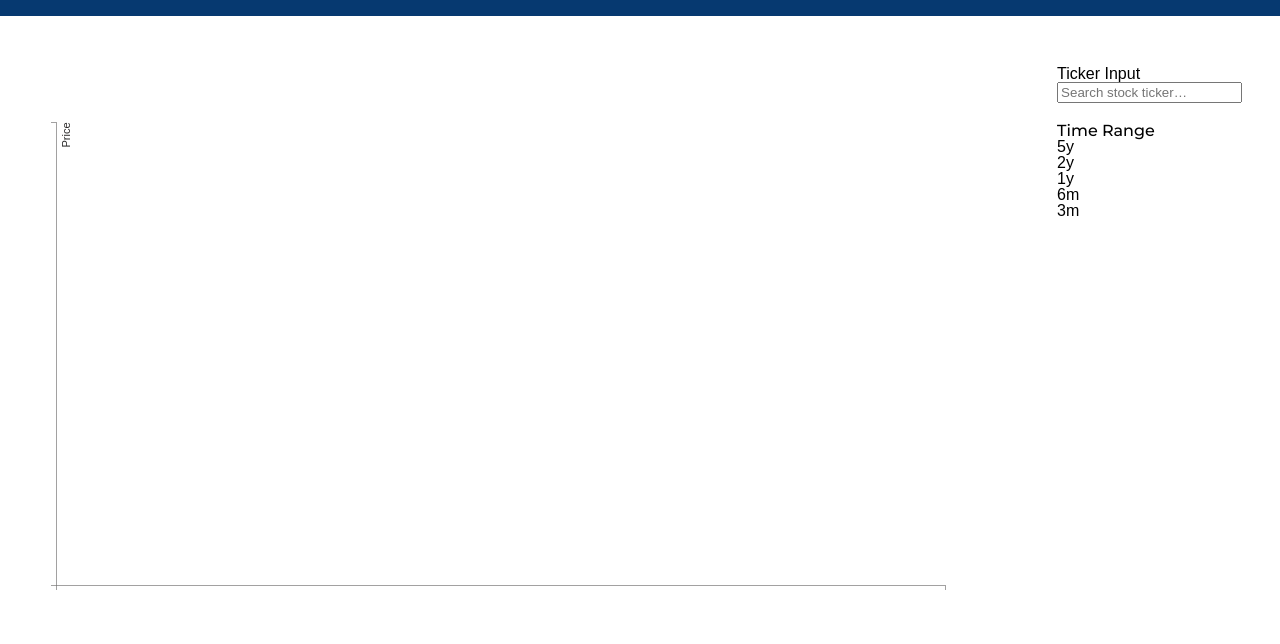
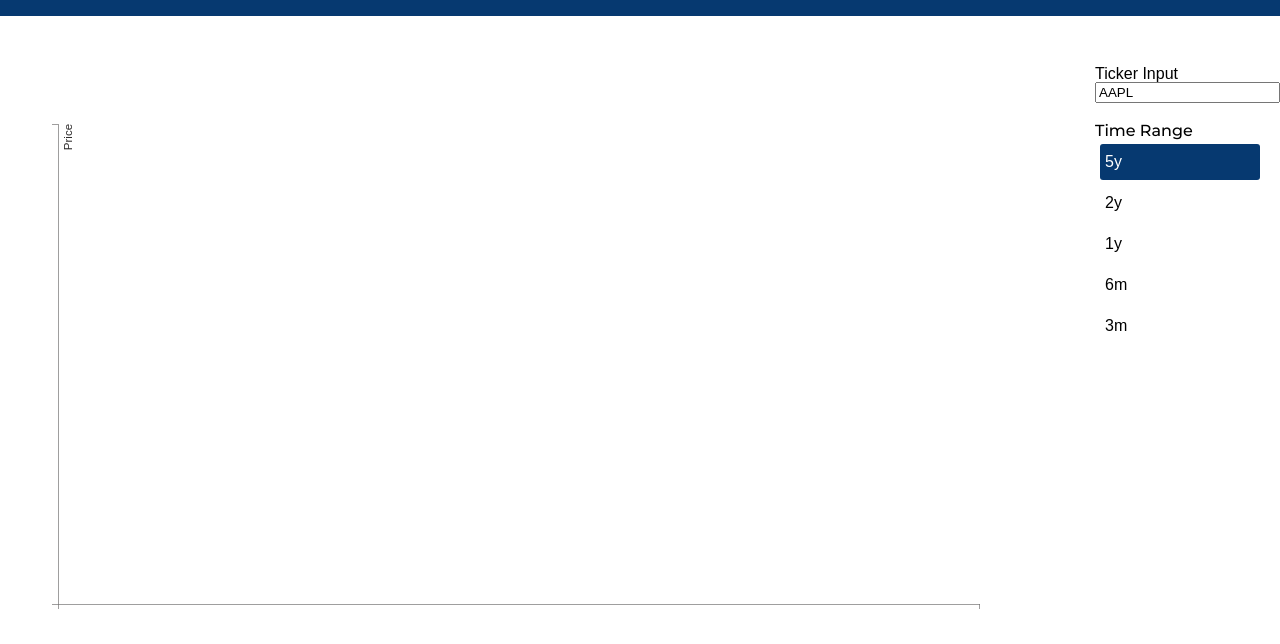
Before and after one commit to philipk8/stock-metrics, a website built with webpack: page dist/index.html in a window 1280 px wide. Shown: the part 48-692 px from the top of the page. Built offline with nearby package versions, Linux system fonts and the light colour scheme; files whose address does not match are found by name.

Commit message:
working on refresh of new ticker symbol

```diff
--- a/src/index.js
+++ b/src/index.js
@@ -4,11 +4,13 @@
 import chart from './scripts/chart';
 import prices_api from "./scripts/prices_api";
 import loadChart from "./scripts/load_chart"
+import buildList from "./scripts/build_list"
 
 const axios = require('axios');
 
 window.addEventListener("DOMContentLoaded", () => {
 
+  buildList()
   loadChart()
 
   // const ticker = 'CVNA'
--- a/src/scripts/build_list.js
+++ b/src/scripts/build_list.js
@@ -1,20 +1,22 @@
 import getArgs from './get_args.js'
+import load_chart from './load_chart.js'
 import updateChart from './update_chart.js'
 
 export default () => {
 
-  // const tickerInput = document.getElementById("")
+
+
+debugger
 
   let times = ["5y", "2y", "1y", "6m", "3m"]
-
-debugger
 
   const timeUl = document.getElementById("time-ul");
 
   times.forEach(time => {
+    debugger
     const timeLi = document.createElement("li");
     timeLi.classList.add("field");
-  debugger
+  // debugger
     timeLi.innerHTML = time;
     timeLi.addEventListener("click", e => {
             if (!e.target.classList.contains('active')) {
@@ -22,18 +24,31 @@
                     li.classList.remove('active');
                 });
                 e.target.classList.add('active');
+                debugger
                 // updateChart(getOptions());
+                load_chart();
 
             }
         });
-    debugger
+    // debugger
         // timeLi.dataset.fn = 'sum';
         timeLi.dataset.field = time;
         timeUl.appendChild(timeLi);
   })
-debugger
-
   timeUl.firstElementChild.classList.add('active');
 
 
+  const tickerInput = document.getElementById("ticker-input")
+
+  const form = document.getElementById('form');
+
+  form.addEventListener("submit", e => {
+    debugger
+    const curr_ticker = tickerInput.value
+    tickerInput.setAttribute("value", curr_ticker )
+    // tickerInput.attr
+    load_chart();
+    debugger
+  })
+
 }
--- a/src/scripts/chart.js
+++ b/src/scripts/chart.js
@@ -2,7 +2,10 @@
 
 export default (data) => {
 
-  // const { data } = args;
+  debugger
+
+  d3.select("svg").remove();
+
   const width = 960;
   const height = 500;
   const margin = 5;
--- a/src/scripts/get_args.js
+++ b/src/scripts/get_args.js
@@ -5,11 +5,11 @@
     apiKey: 'Tpk_aacacbb679254fe1af315378cb8b2d4e',
     closeOnly: true,
     interval: null,
-    ticker: 'AAPL',
+    ticker: "AAPL",
     range: '3m'
   }
 
-  debugger
+  // debugger
 
   const timeUl = document.getElementById("time-ul");
   const timeEle = timeUl.getElementsByClassName('active')[0];
@@ -18,11 +18,17 @@
 
   debugger
 
+  const tickerInput = document.getElementById("ticker-input")
+  const tickerVal = tickerInput.value
+
+  args.ticker = tickerVal
+
+  // debugger
+
   // let ticker1 = document.getElementById("myVal").value
 
   //   console.log(document.getElementById("myVal").value)
 
-    debugger
 
   // function handleClick(event) {
   //     console.log(document.getElementById("myVal").value)
--- a/src/scripts/load_chart.js
+++ b/src/scripts/load_chart.js
@@ -5,21 +5,21 @@
 
 export default () => {
 
-  debugger
-
-  buildList()
+  // debugger
 
   let args = getArgs()
 
   debugger
 
   pricesApi(args)
-    .then((response) => {chart(response.data)})
+    .then((response) => {
+      debugger
+      chart(response.data)})
     .catch(function (error) {
       console.log(error);
   });
 
-  debugger
+  // debugger
 
   // chart(prices)
 }
--- a/src/scripts/prices_api.js
+++ b/src/scripts/prices_api.js
@@ -7,14 +7,11 @@
 
   // const axios = require('axios');
 
+  export const pricesApi = ({ apiKey, closeOnly, interval, ticker, range}) => {
 
-  debugger
+  // const { apiKey, closeOnly, interval, ticker, range} = args
 
-  export const pricesApi = (args) => {
-
-  const { apiKey, closeOnly, interval, ticker, range} = args
-
-  debugger
+  // debugger
 
   return axios.get(`/stocks/${ticker}/chart/${range}`, {params: {
   apiKey: apiKey,
--- a/src/styles/sidebar.scss
+++ b/src/styles/sidebar.scss
@@ -12,3 +12,25 @@
   font-family: Montserrat;
   margin-top: 20px;
 }
+
+.field {
+    cursor: pointer;
+    padding: 10px 5px;
+    margin: 5px 5px;
+    display: flex;
+    align-items: center;
+    justify-content: space-between;
+    border-radius: 3px;
+    width: 150px;
+    // border: 1px solid black;
+}
+
+.field:hover:not(.active) {
+    background-color: lightgrey;
+}
+
+.active {
+    border-radius: 3px;
+    background-color:#063970;
+    color: #FFF;
+}
```
Also changed, not shown: dist/index.html, dist/main.css, 1 other file.
